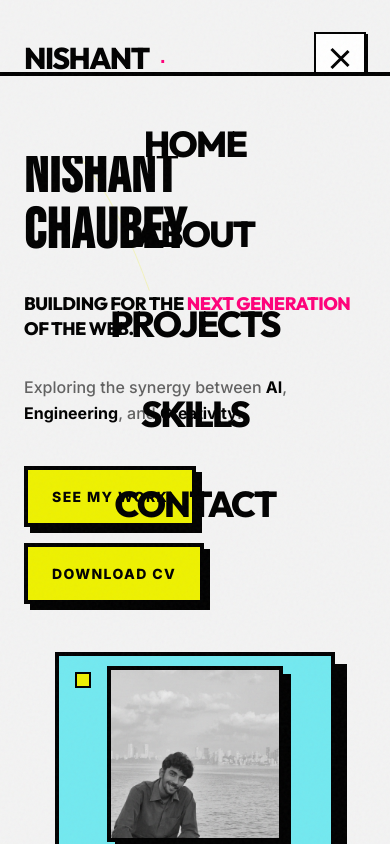
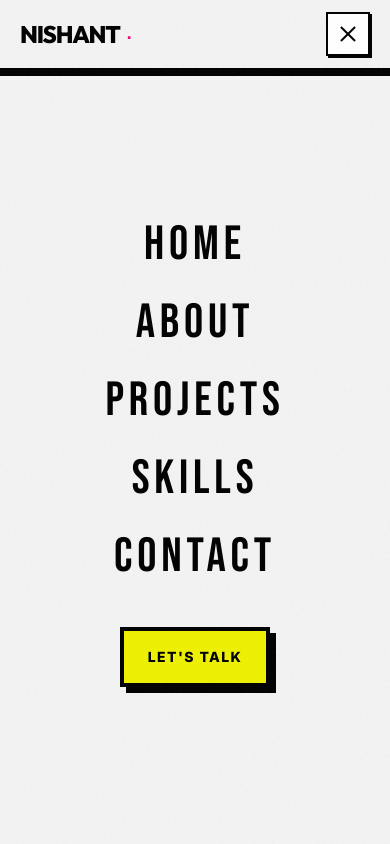
Before and after one commit to nishantchaubeyy/nishantchaubey, a React (Vite) app: page / in a window 390 px wide. Both pictures are taken after a click on the button "Toggle menu". Shown: the top 844 px of the page. Built offline with nearby package versions, Linux system fonts and the light colour scheme.

Commit message:
feat: Implement initial portfolio structure with Hero, Navbar, and Contact components, and update the site favicon.

```diff
--- a/index.html
+++ b/index.html
@@ -3,7 +3,8 @@
 
 <head>
   <meta charset="UTF-8" />
-  <link rel="icon" type="image/svg+xml" href="/favicon.svg" />
+  <link rel="icon" type="image/png" href="/Gemini_Generated_Image_mitw9umitw9umitw.png" />
+  <link rel="apple-touch-icon" href="/Gemini_Generated_Image_mitw9umitw9umitw.png" />
   <meta name="viewport" content="width=device-width, initial-scale=1.0" />
 
   <!-- Primary SEO -->
--- a/src/components/Contact.jsx
+++ b/src/components/Contact.jsx
@@ -73,7 +73,12 @@ const Contact = () => {
 
                         <div className="space-y-6">
                             {[
-                                { label: 'EMAIL', value: 'nishantchaubey8004@gmail.com', href: 'mailto:nishantchaubey8004@gmail.com', icon: Mail, isEmail: true },
+                                {
+                                    label: 'EMAIL',
+                                    value: 'nishantchaubey8004@gmail.com',
+                                    href: 'https://mail.google.com/mail/?view=cm&fs=1&to=nishantchaubey8004@gmail.com&su=Hi%20Nishant%20-%20From%20Your%20Portfolio',
+                                    icon: Mail,
+                                },
                                 { label: 'LINKEDIN', value: 'Nishant Chaubey', href: 'https://www.linkedin.com/in/nishant-chaubey-9b3080313', icon: Linkedin },
                                 { label: 'GITHUB', value: 'nishantchaubeyy', href: 'https://github.com/nishantchaubeyy', icon: Github },
                                 { label: 'TWITTER', value: 'nishantchaubeyy', href: 'https://twitter.com/nishantchaubeyy', icon: Twitter }
@@ -81,7 +86,7 @@ const Contact = () => {
                                 <a
                                     key={link.label}
                                     href={link.href}
-                                    target={link.isEmail ? undefined : '_blank'}
+                                    target="_blank"
                                     rel="noopener noreferrer"
                                     className="group flex items-center gap-6 p-6 brutalist-card hover:bg-brutalist-cyan transition-all"
                                 >
--- a/src/components/Hero.jsx
+++ b/src/components/Hero.jsx
@@ -3,9 +3,17 @@ import { motion } from 'framer-motion';
 
 const Hero = () => {
     return (
-        <section id="home" className="relative min-h-screen flex items-center overflow-hidden px-6 lg:px-24" style={{ paddingTop: '100px', paddingBottom: '60px' }}>
-            {/* Subtle background line */}
-            <svg className="absolute top-0 left-0 w-full h-full -z-10 opacity-20 pointer-events-none" viewBox="0 0 1000 1000" preserveAspectRatio="none">
+        <section
+            id="home"
+            className="relative min-h-screen flex items-center overflow-hidden px-5 md:px-10 lg:px-24"
+            style={{ paddingTop: '72px', paddingBottom: '40px' }}
+        >
+            {/* Background flow line */}
+            <svg
+                className="absolute top-0 left-0 w-full h-full -z-10 opacity-10 pointer-events-none"
+                viewBox="0 0 1000 1000"
+                preserveAspectRatio="none"
+            >
                 <path
                     d="M-50,150 Q250,50 500,450 T1050,450"
                     fill="none"
@@ -15,33 +23,37 @@ const Hero = () => {
                 />
             </svg>
 
-            <div className="max-w-[1400px] w-full grid grid-cols-1 lg:grid-cols-2 gap-12 lg:gap-20 items-center">
+            <div className="max-w-[1400px] w-full grid grid-cols-1 lg:grid-cols-2 gap-10 lg:gap-20 items-center">
 
-                {/* Left content */}
-                <div className="space-y-8">
+                {/* ── LEFT COLUMN ── */}
+                <div className="space-y-5 md:space-y-7">
 
-                    {/* Eyebrow label */}
+                    {/* Eyebrow */}
                     <motion.p
                         initial={{ opacity: 0, y: -10 }}
                         animate={{ opacity: 1, y: 0 }}
                         transition={{ duration: 0.4 }}
-                        className="text-xs font-black tracking-[0.3em] uppercase text-brutalist-pink"
+                        className="text-[10px] md:text-xs font-black tracking-[0.25em] uppercase text-brutalist-pink"
                     >
                         B.Tech CSE · AI · Web Engineering
                     </motion.p>
 
-                    {/* Name — clean, well-spaced */}
+                    {/* Name */}
                     <motion.div
                         initial={{ opacity: 0, x: -20 }}
                         animate={{ opacity: 1, x: 0 }}
                         transition={{ duration: 0.5, delay: 0.1 }}
                     >
-                        <h2 className="font-bebas font-black leading-none tracking-wide"
-                            style={{ fontSize: 'clamp(3.5rem, 8vw, 7rem)', letterSpacing: '0.02em' }}>
+                        <h2
+                            className="font-bebas font-black leading-[0.9] tracking-wide"
+                            style={{ fontSize: 'clamp(2.8rem, 10vw, 7rem)', letterSpacing: '0.02em' }}
+                        >
                             NISHANT
                         </h2>
-                        <h2 className="font-bebas font-black leading-none tracking-wide"
-                            style={{ fontSize: 'clamp(3.5rem, 8vw, 7rem)', letterSpacing: '0.02em' }}>
+                        <h2
+                            className="font-bebas font-black leading-[0.9] tracking-wide"
+                            style={{ fontSize: 'clamp(2.8rem, 10vw, 7rem)', letterSpacing: '0.02em' }}
+                        >
                             CHAUBEY
                         </h2>
                     </motion.div>
@@ -50,8 +62,8 @@ const Hero = () => {
                     <motion.h1
                         initial={{ opacity: 0, y: 20 }}
                         animate={{ opacity: 1, y: 0 }}
-                        transition={{ delay: 0.35 }}
-                        className="text-lg md:text-2xl font-display font-black leading-snug tracking-tight"
+                        transition={{ delay: 0.3 }}
+                        className="text-base md:text-xl lg:text-2xl font-display font-black leading-snug tracking-tight"
                     >
                         Building for the{' '}
                         <span className="text-brutalist-pink">Next Generation</span>
@@ -62,53 +74,57 @@ const Hero = () => {
                     <motion.p
                         initial={{ opacity: 0 }}
                         animate={{ opacity: 1 }}
-                        transition={{ delay: 0.5 }}
-                        className="text-base md:text-lg font-medium leading-relaxed text-black/60 max-w-md"
+                        transition={{ delay: 0.45 }}
+                        className="text-sm md:text-base font-medium leading-relaxed text-black/60 max-w-sm"
                     >
-                        Exploring the synergy between <strong className="text-black">AI</strong>,{' '}
+                        Exploring the synergy between{' '}
+                        <strong className="text-black">AI</strong>,{' '}
                         <strong className="text-black">Engineering</strong>, and{' '}
                         <strong className="text-black">Creativity</strong>.
                     </motion.p>
 
-                    {/* CTA buttons */}
+                    {/* CTAs */}
                     <motion.div
                         initial={{ opacity: 0, y: 20 }}
                         animate={{ opacity: 1, y: 0 }}
-                        transition={{ delay: 0.65 }}
-                        className="flex flex-wrap gap-4 pt-2"
+                        transition={{ delay: 0.6 }}
+                        className="flex flex-wrap gap-3 pt-1"
                     >
-                        <a href="#projects" className="brutalist-button bg-brutalist-yellow hover:translate-x-1 hover:translate-y-1 hover:shadow-none transition-all">
+                        <a
+                            href="#projects"
+                            className="brutalist-button bg-brutalist-yellow hover:translate-x-1 hover:translate-y-1 hover:shadow-none transition-all text-sm py-3 px-5"
+                        >
                             See My Work
                         </a>
                         <a
                             href="/Nishantresume.pdf"
                             target="_blank"
-                            className="brutalist-button bg-white hover:translate-x-1 hover:translate-y-1 hover:shadow-none transition-all"
+                            className="brutalist-button bg-white hover:translate-x-1 hover:translate-y-1 hover:shadow-none transition-all text-sm py-3 px-5"
                         >
                             Download CV
                         </a>
                     </motion.div>
                 </div>
 
-                {/* Right — photo card */}
+                {/* ── RIGHT COLUMN — hidden on small mobile, shown md+ ── */}
                 <motion.div
                     initial={{ opacity: 0, scale: 0.9, rotate: 2 }}
                     animate={{ opacity: 1, scale: 1, rotate: 0 }}
                     transition={{ duration: 0.7, delay: 0.2 }}
-                    className="relative flex justify-center lg:justify-end"
+                    className="hidden md:flex relative justify-center lg:justify-end"
                 >
-                    <div className="w-[280px] h-[280px] md:w-[440px] md:h-[440px] bg-brutalist-cyan border-4 border-black shadow-[12px_12px_0px_#000000] p-6 flex items-center justify-center relative overflow-hidden group">
+                    <div className="w-[300px] h-[300px] md:w-[380px] md:h-[380px] lg:w-[440px] lg:h-[440px] bg-brutalist-cyan border-4 border-black shadow-[12px_12px_0px_#000000] p-5 flex items-center justify-center relative overflow-hidden group">
 
-                        {/* Decorative deco */}
+                        {/* Deco dots */}
                         <div className="absolute top-4 left-4 w-4 h-4 bg-brutalist-yellow border-2 border-black" />
-                        <div className="absolute bottom-4 right-4 w-12 h-1 bg-brutalist-pink border border-black" />
+                        <div className="absolute bottom-4 right-4 w-10 h-1 bg-brutalist-pink border border-black" />
 
-                        <div className="flex flex-col items-center gap-5 text-center z-10">
+                        <div className="flex flex-col items-center gap-4 text-center z-10">
                             <motion.div
                                 initial={{ y: 20, opacity: 0 }}
                                 animate={{ y: 0, opacity: 1 }}
                                 transition={{ delay: 0.8 }}
-                                className="w-44 h-44 md:w-60 md:h-60 grayscale group-hover:grayscale-0 transition-all duration-700 border-4 border-black shadow-[8px_8px_0_0_#000] overflow-hidden rotate-2 group-hover:rotate-0"
+                                className="w-36 h-36 md:w-52 md:h-52 lg:w-60 lg:h-60 grayscale group-hover:grayscale-0 transition-all duration-700 border-4 border-black shadow-[8px_8px_0_0_#000] overflow-hidden rotate-2 group-hover:rotate-0"
                             >
                                 <img
                                     src="/profile.jpeg"
@@ -120,9 +136,9 @@ const Hero = () => {
                                 />
                             </motion.div>
                             <div className="space-y-1">
-                                <p className="font-bebas text-2xl md:text-3xl tracking-wide">NC.SYSTEM v1.0</p>
-                                <div className="w-16 h-[2px] bg-black mx-auto" />
-                                <p className="font-mono text-[9px] uppercase tracking-widest opacity-50">
+                                <p className="font-bebas text-xl md:text-2xl tracking-wide">NC.SYSTEM v1.0</p>
+                                <div className="w-12 h-[2px] bg-black mx-auto" />
+                                <p className="font-mono text-[8px] uppercase tracking-widest opacity-50">
                                     ESTABLISHED.2024 · CORE.ENGINEERING
                                 </p>
                             </div>
--- a/src/components/Navbar.jsx
+++ b/src/components/Navbar.jsx
@@ -22,6 +22,12 @@ const Navbar = () => {
         };
     }, [handleScroll]);
 
+    // Lock body scroll when mobile menu open
+    useEffect(() => {
+        document.body.style.overflow = isMenuOpen ? 'hidden' : '';
+        return () => { document.body.style.overflow = ''; };
+    }, [isMenuOpen]);
+
     const navLinks = [
         { name: 'Home', href: '#home' },
         { name: 'About', href: '#about' },
@@ -31,19 +37,22 @@ const Navbar = () => {
     ];
 
     return (
+        <>
+            {/* Navbar bar */}
             <nav
                 style={{ willChange: 'transform' }}
-            className={`fixed top-0 w-full z-50 transition-all duration-300 ${isScrolled
-                    ? 'py-4 bg-[#f3f3f3] border-b-4 border-black shadow-[0_4px_0_0_#000]'
-                    : 'py-8 bg-transparent'
+                className={`fixed top-0 w-full z-[100] transition-all duration-300 ${isScrolled || isMenuOpen
+                        ? 'py-3 bg-[#f3f3f3] border-b-4 border-black shadow-[0_4px_0_0_#000]'
+                        : 'py-6 bg-transparent'
                     }`}
             >
-            <div className="max-w-[1440px] mx-auto px-6 md:px-24 flex items-center justify-between">
+                <div className="max-w-[1440px] mx-auto px-5 md:px-24 flex items-center justify-between">
                     <a
                         href="#home"
-                    className="text-3xl md:text-4xl font-display font-black tracking-tighter group flex items-center gap-2"
+                        onClick={() => setIsMenuOpen(false)}
+                        className="text-2xl md:text-4xl font-display font-black tracking-tighter group flex items-center gap-1"
                     >
-                    NISHANT<span className="text-brutalist-pink font-mono text-xl group-hover:scale-110 transition-transform">.</span>
+                        NISHANT<span className="text-brutalist-pink font-mono text-lg group-hover:scale-110 transition-transform">.</span>
                     </a>
 
                     {/* Desktop Nav */}
@@ -52,12 +61,11 @@ const Navbar = () => {
                             <a
                                 key={link.name}
                                 href={link.href}
-                            className="text-sm font-black uppercase tracking-widest hover:text-brutalist-pink transition-colors relative"
+                                className="text-sm font-black uppercase tracking-widest hover:text-brutalist-pink transition-colors"
                             >
                                 {link.name}
                             </a>
                         ))}
-
                         <a
                             href="#contact"
                             className="brutalist-button py-2 px-6 bg-brutalist-yellow text-xs"
@@ -66,44 +74,75 @@ const Navbar = () => {
                         </a>
                     </div>
 
-                {/* Mobile Menu Button */}
+                    {/* Hamburger button */}
                     <button
                         onClick={() => setIsMenuOpen(!isMenuOpen)}
-                    className="lg:hidden p-3 border-2 border-black bg-white shadow-[2px_2px_0_0_#000] active:shadow-none transition-all"
+                        className="lg:hidden p-2.5 border-2 border-black bg-white shadow-[2px_2px_0_0_#000] active:shadow-none transition-all z-[101]"
                         aria-label="Toggle menu"
                     >
-                    <div className="w-6 h-6 flex flex-col justify-center gap-1.5">
-                        <motion.div animate={{ rotate: isMenuOpen ? 45 : 0, y: isMenuOpen ? 8 : 0 }} className="h-[3px] w-full bg-black" />
-                        <motion.div animate={{ opacity: isMenuOpen ? 0 : 1 }} className="h-[3px] w-full bg-black" />
-                        <motion.div animate={{ rotate: isMenuOpen ? -45 : 0, y: isMenuOpen ? -8 : 0 }} className="h-[3px] w-full bg-black" />
+                        <div className="w-5 h-5 flex flex-col justify-center gap-[5px]">
+                            <motion.span
+                                animate={{ rotate: isMenuOpen ? 45 : 0, y: isMenuOpen ? 7 : 0 }}
+                                className="block h-[2px] w-full bg-black origin-center"
+                            />
+                            <motion.span
+                                animate={{ opacity: isMenuOpen ? 0 : 1, scaleX: isMenuOpen ? 0 : 1 }}
+                                className="block h-[2px] w-full bg-black"
+                            />
+                            <motion.span
+                                animate={{ rotate: isMenuOpen ? -45 : 0, y: isMenuOpen ? -7 : 0 }}
+                                className="block h-[2px] w-full bg-black origin-center"
+                            />
                         </div>
                     </button>
                 </div>
+            </nav>
 
-            {/* Mobile Menu Overlay */}
+            {/* Mobile menu — rendered as sibling OUTSIDE nav to avoid z-index clipping */}
             <AnimatePresence>
                 {isMenuOpen && (
                     <motion.div
-                        initial={{ opacity: 0, y: -20 }}
+                        initial={{ opacity: 0, y: -10 }}
                         animate={{ opacity: 1, y: 0 }}
-                        exit={{ opacity: 0, y: -20 }}
-                        transition={{ duration: 0.2 }}
-                        className="fixed inset-0 top-[72px] bg-[#f3f3f3] border-t-4 border-black z-40 lg:hidden p-10 flex flex-col gap-8 items-center"
+                        exit={{ opacity: 0, y: -10 }}
+                        transition={{ duration: 0.18 }}
+                        className="fixed inset-0 z-[99] lg:hidden flex flex-col"
+                        style={{ top: '0', backgroundColor: '#f3f3f3' }}
                     >
-                        {navLinks.map((link) => (
-                            <a
+                        {/* Spacer for the nav bar height */}
+                        <div className="h-[64px] border-b-4 border-black" />
+
+                        {/* Links */}
+                        <div className="flex-1 flex flex-col items-center justify-center gap-6 p-8">
+                            {navLinks.map((link, i) => (
+                                <motion.a
                                     key={link.name}
                                     href={link.href}
                                     onClick={() => setIsMenuOpen(false)}
-                                className="text-4xl font-display font-black tracking-tighter uppercase p-2 border-b-2 border-transparent hover:border-black transition-all"
+                                    initial={{ opacity: 0, y: 20 }}
+                                    animate={{ opacity: 1, y: 0 }}
+                                    transition={{ delay: i * 0.06 }}
+                                    className="text-5xl font-bebas tracking-widest uppercase text-black hover:text-brutalist-pink transition-colors border-b-2 border-transparent hover:border-black pb-1"
                                 >
                                     {link.name}
-                            </a>
+                                </motion.a>
                             ))}
+
+                            <motion.a
+                                href="#contact"
+                                onClick={() => setIsMenuOpen(false)}
+                                initial={{ opacity: 0, y: 20 }}
+                                animate={{ opacity: 1, y: 0 }}
+                                transition={{ delay: navLinks.length * 0.06 }}
+                                className="mt-4 brutalist-button bg-brutalist-yellow text-sm"
+                            >
+                                Let's Talk
+                            </motion.a>
+                        </div>
                     </motion.div>
                 )}
             </AnimatePresence>
-        </nav>
+        </>
     );
 };
 
```
Also changed, not shown: 1 other file (tests, documents, lock files or other folders). Lines whose indentation alone changed are shown as unchanged.
